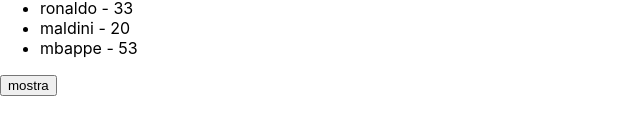
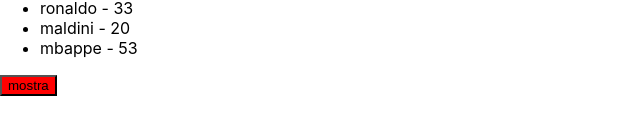
Before and after one commit to Feelps333/primeiroProjetoReact, a React (Vite) app: page / in a window 1280 px wide. Shown: the part 351-486 px from the top of the page, without its empty margins (0-640 px from the left). Built offline with nearby package versions, Linux system fonts and the light colour scheme.

Commit message:
version.1.1.1

```diff
--- a/src/App.tsx
+++ b/src/App.tsx
@@ -8,17 +8,17 @@ import { useState } from 'react';
 const App = () => {
   let userADM: string = 'Felipe ADM'
   let verificacao: boolean = true
-  const [show, setShow] = useState(false);
+  const [clicked, setClicked ] = useState(false);
 
   const handleClick = () => {
-    setShow(!show)
+    setClicked(!clicked)
   }
   if(verificacao){return (
     <div>
       <Formulario/>
       <List/>
-      <button onClick={handleClick}>mostra</button>
-      {show && <Honda/> }
+      <button onClick={handleClick} style={{backgroundColor:clicked ? '#0000ff': '#ff0000'}}>mostra</button>
+      {clicked && <Honda/> }
     </div>
   )}else {
     return (
```
